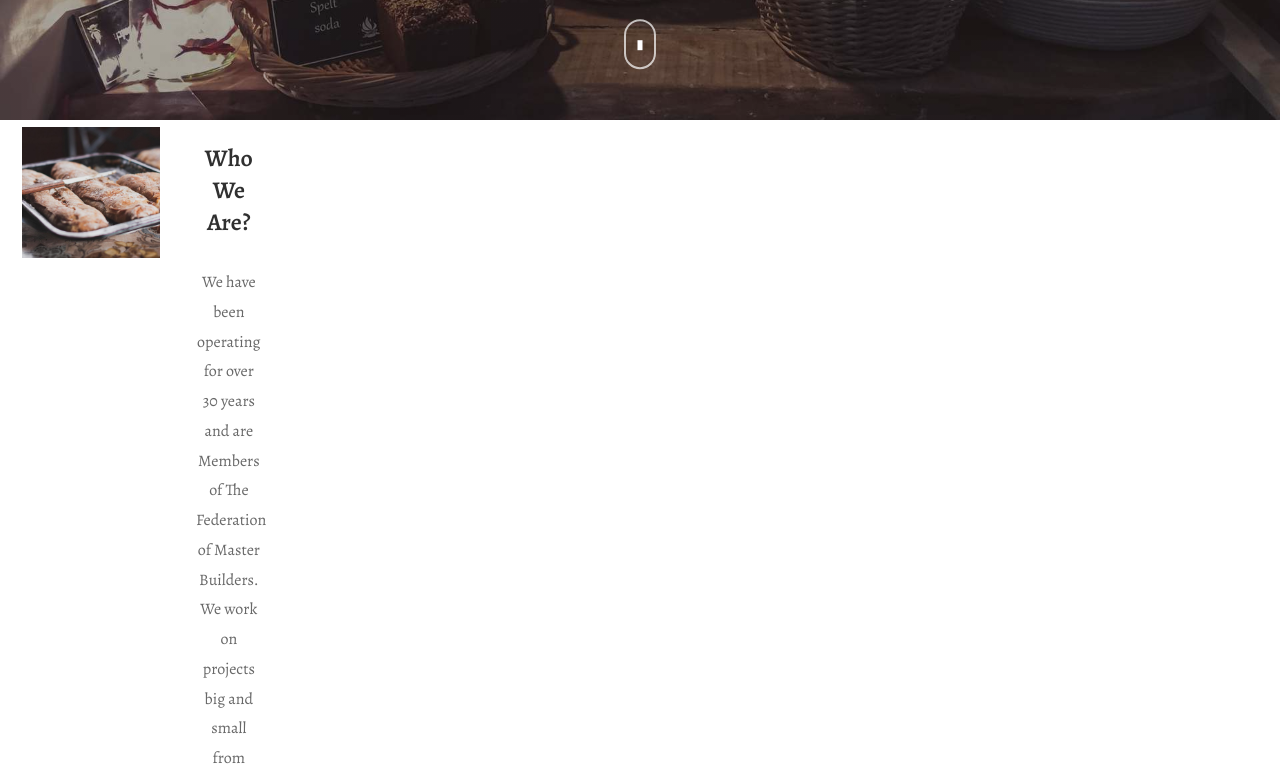
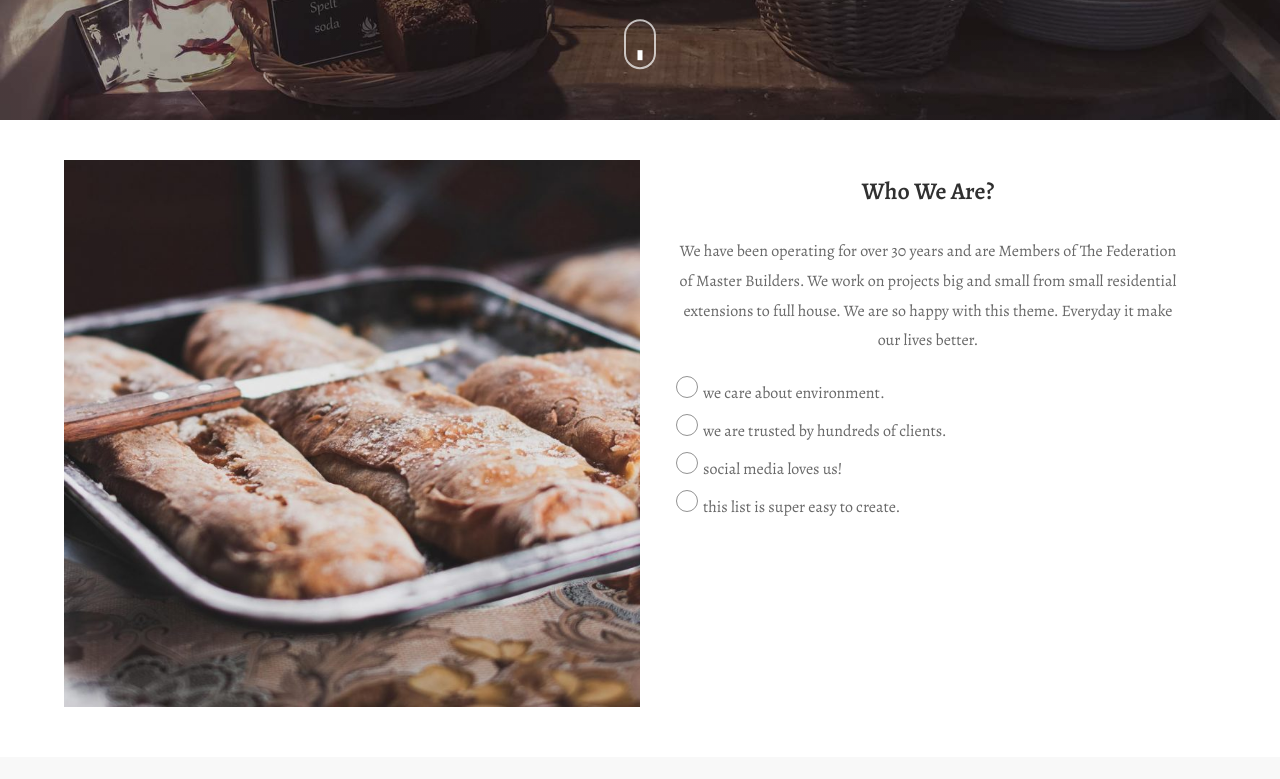
Before and after one commit to Ma9da/bakery-landing-page, a React (Create React App) app: page / in a window 1280 px wide. Shown: the part 680-1459 px from the top of the page. Built offline with nearby package versions, Linux system fonts and the light colour scheme.

Commit message:
edited: about class anme

```diff
--- a/src/components/footer/Footer.jsx
+++ b/src/components/footer/Footer.jsx
@@ -5,7 +5,7 @@ function Footer() {
     return (
         <footer>
             <section class="footerLinks paddingY container">
-                <div class="about">
+                <div class="aboutFooter">
                     <h4 class="footerTitle">About Us</h4>
                     <p class="footerText">
                         I am text block. Click edit button to change this text. Lorem ipsum dolor sit amet, consectetur. I
--- a/src/components/footer/footer.css
+++ b/src/components/footer/footer.css
@@ -77,7 +77,7 @@ footer{
     .footerLinks{
         display: flex;
     }
-    .about{
+    .aboutFooter{
         width: 25%;
         padding: 0.4375rem;
     }
```
